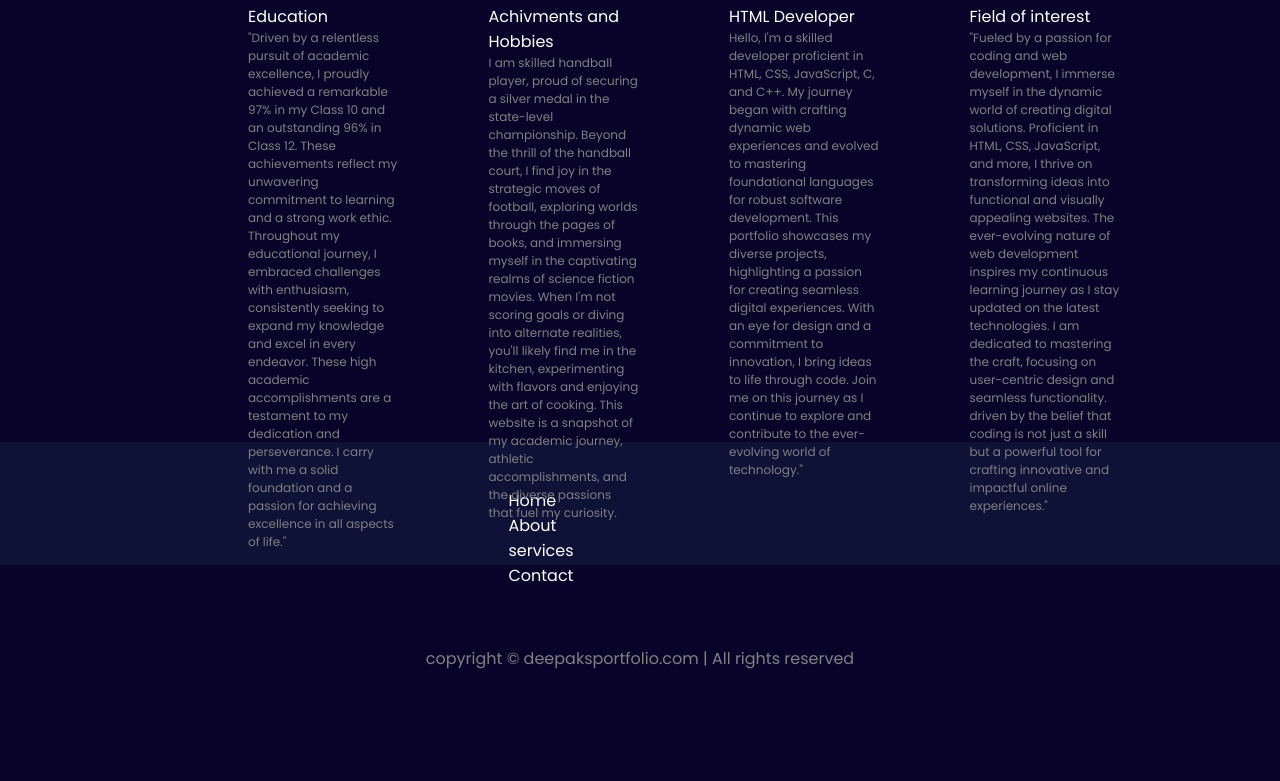
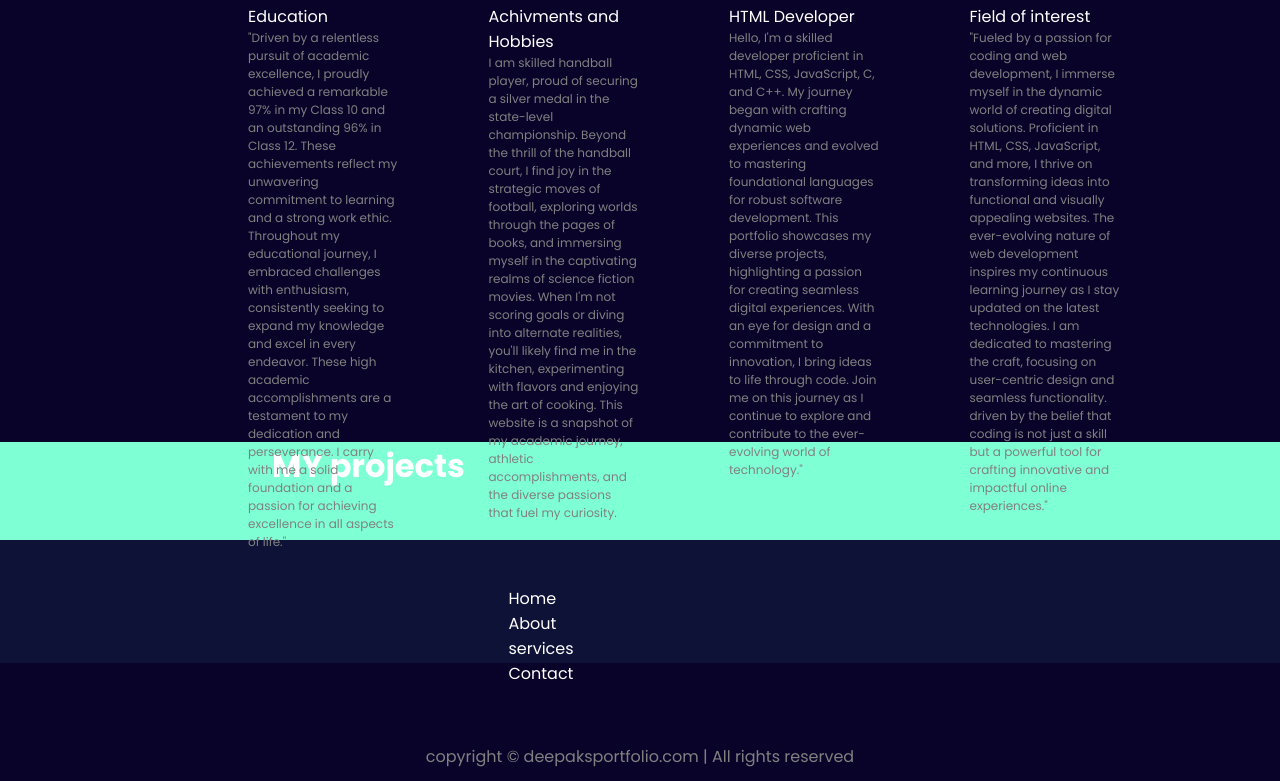
Before and after one commit to deepbhagat123/resume, a plain HTML site: page index.html in a window 1280 px wide. Shown: the part 1567-2348 px from the top of the page. Before the commit the page ends 2250 px from the top, so only its background shows below. Drawn offline with nearby package versions, Linux system fonts and the light colour scheme.

Commit message:
Update index.html

```diff
--- a/index.html
+++ b/index.html
@@ -192,6 +192,17 @@
     /* line-height: 1.4;
     margin-bottom:4rem; */
 }
+.project{
+  height: 100%;
+  width: 100%;
+  background-color: aquamarine;
+}
+.p{
+  align-items: center;
+  justify-content: center;
+  margin-left: 272px;
+}
+
 
   </style>
   <body>
@@ -313,6 +324,13 @@
         </div>
       </section>
     </main>
+    <div class="project">
+      <h1 class="p">MY projects</h1>
+      <ul>
+        <li><a href=""></a></li>
+        <li><a href=""></a></li>
+      </ul>
+    </div>
     <footer>
       <div class="footer">
         <div class="footer-first">
```
